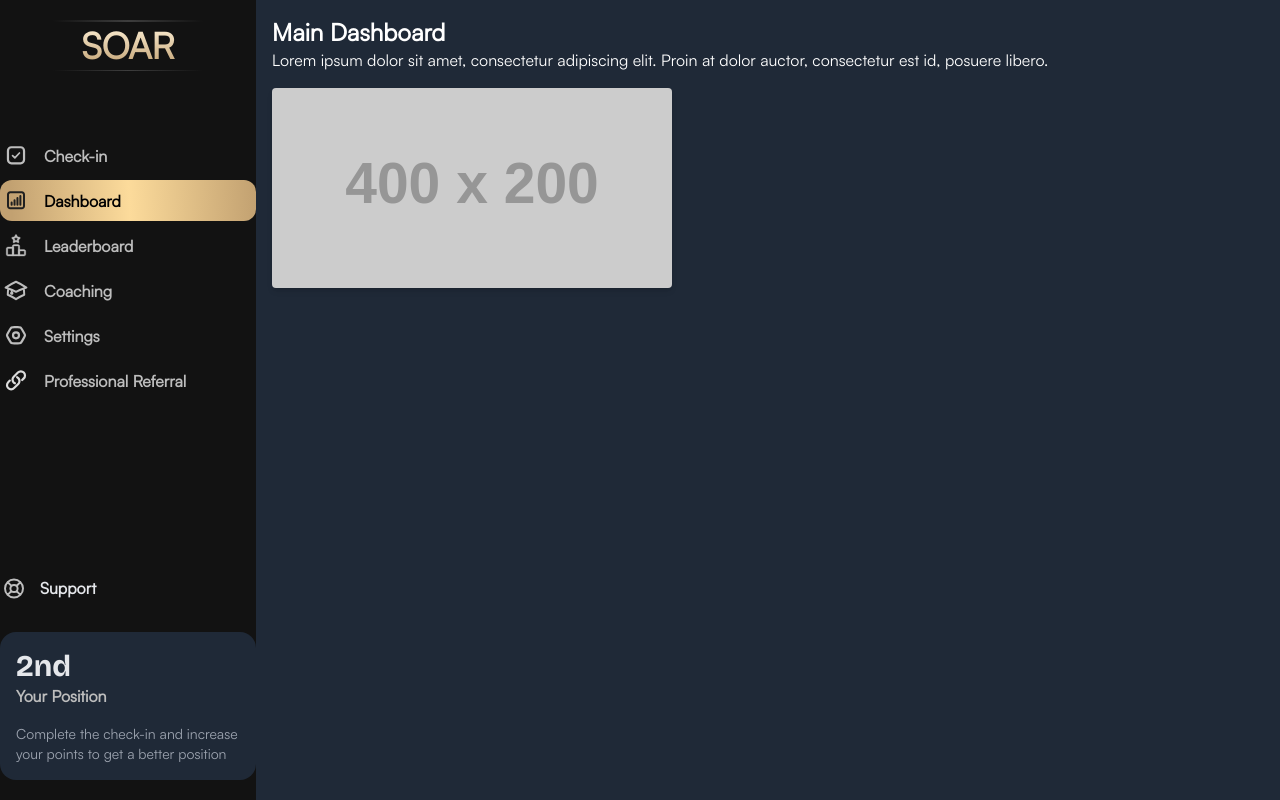
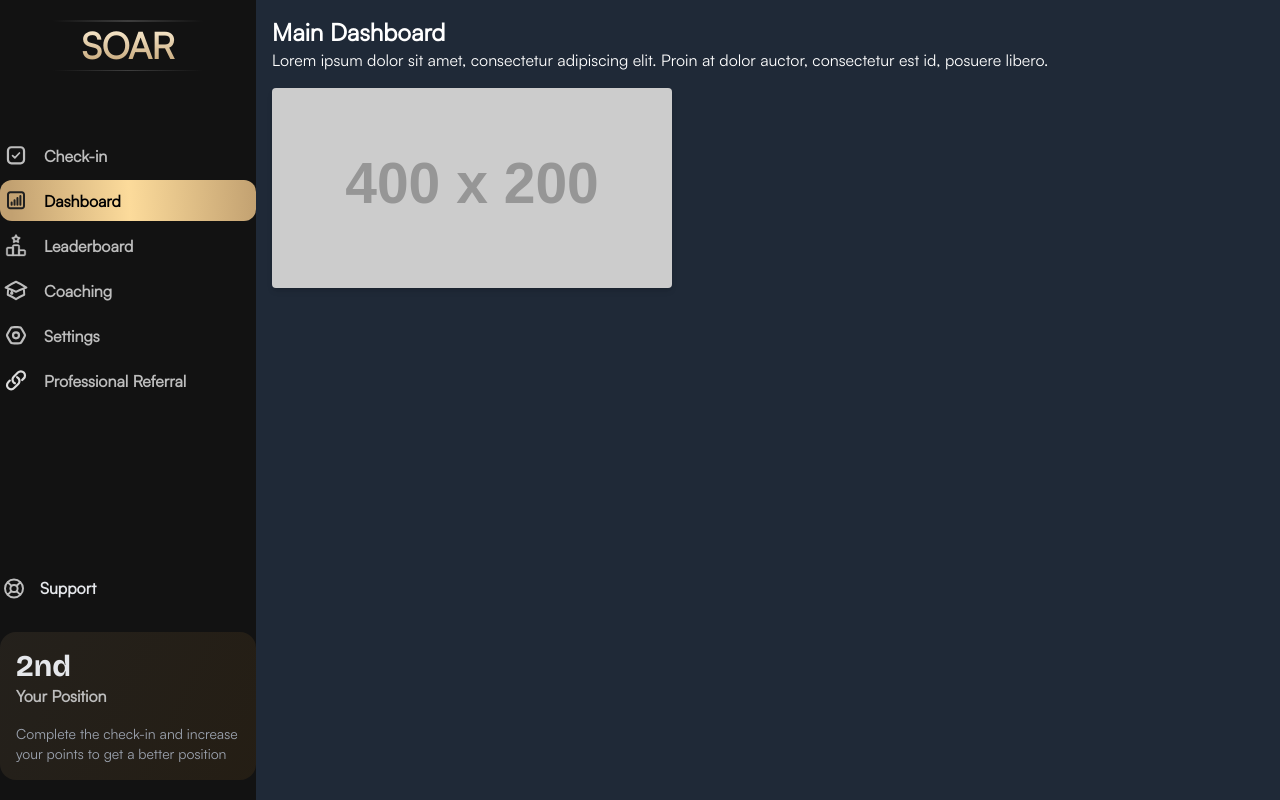
Before and after one commit to sda34495/soar-web-app-front, a Next.js app: page /dashboard in a window 1280 px wide. Built offline with nearby package versions, Linux system fonts and the light colour scheme; a web font is replaced by a local one.

Commit message:
tailwind and sidebar added

```diff
--- a/src/components/Sidebar.tsx
+++ b/src/components/Sidebar.tsx
@@ -470,7 +470,7 @@ const Sidebar = () => {
             </li>
           </Link>
         </div>
-        <div className="bg-gray-800 rounded-2xl p-4 mb-5  ">
+        <div className="bg-custom-card-gradient rounded-2xl p-4 mb-5  ">
           <div className="text-gold font-bold font-Bricolage-Grotesque text-3xl">2nd</div>
           <div className=" text-[#BDBDBD] font-semibold ">Your Position</div>
           <p className="text-gray-400 text-sm mt-4">
--- a/tailwind.config.ts
+++ b/tailwind.config.ts
@@ -26,6 +26,10 @@ export default {
         "custom-heading-gradient":
           "linear-gradient(to bottom, #fbedd3, #c3a374)",
         image: 'url("/bg.png")',
+
+
+        'custom-card-gradient': 'linear-gradient(116.73deg, rgba(194, 161, 113, 0.1) 1.22%, rgba(199, 133, 38, 0.1) 101.63%)',
+
       },
     },
   },
```
